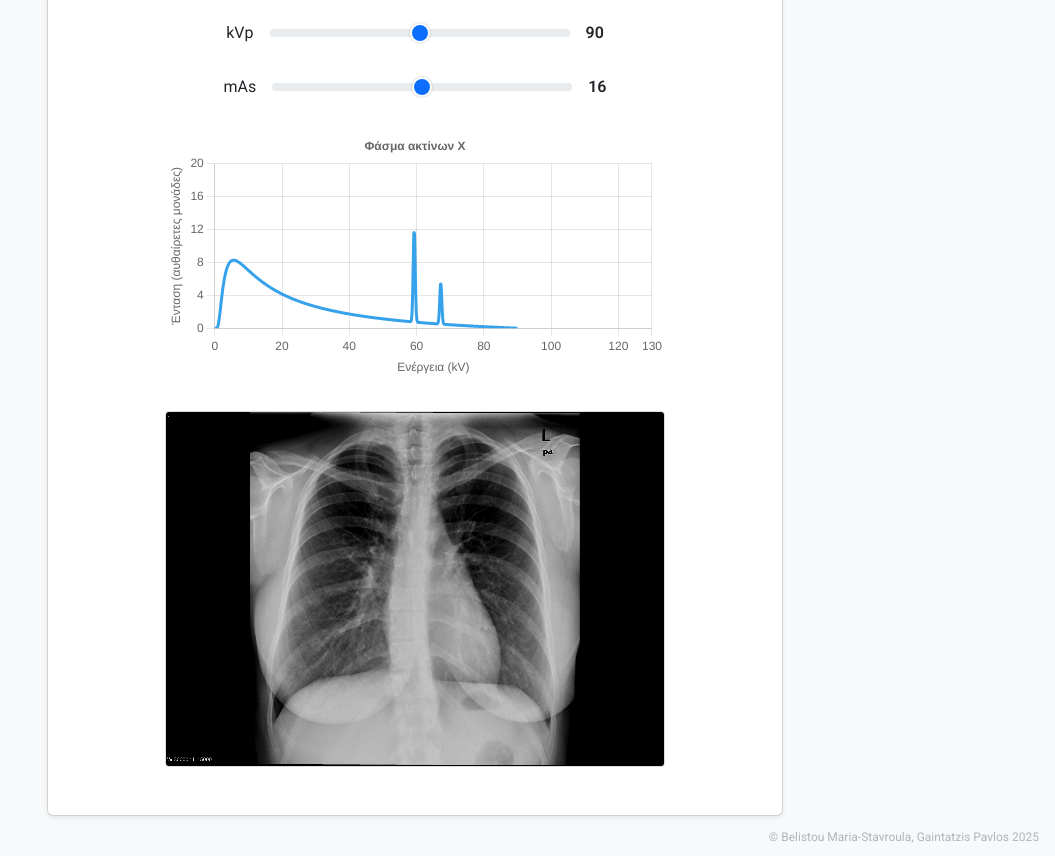
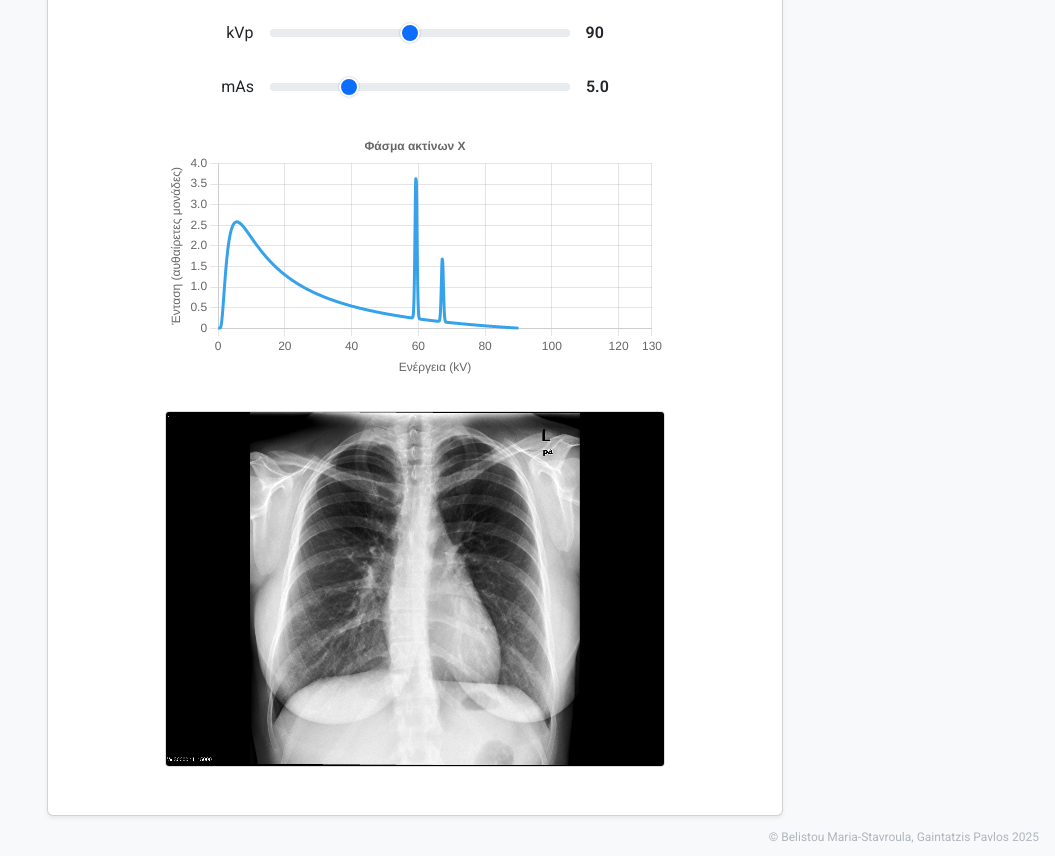
Before and after one commit to paulgai/x-ray-spectrum, a plain HTML site: page index.html in a window 1280 px wide. Shown: the part 68-924 px from the top of the page, without its empty margins (225-1280 px from the left). Drawn offline with nearby package versions, Linux system fonts and the light colour scheme.

Commit message:
Update index.html

```diff
--- a/index.html
+++ b/index.html
@@ -64,8 +64,8 @@
                     type="range"
                     id="kvpSlider"
                     class="form-range me-3"
-                    min="50"
-                    max="130"
+                    min="20"
+                    max="170"
                     value="90"
                     oninput="updateAll()"
                   />
@@ -81,9 +81,10 @@
                     type="range"
                     id="masSlider"
                     class="form-range me-3"
-                    min="2"
-                    max="30"
-                    value="16"
+                    min="0.1"
+                    max="20"
+                    value="5"
+                    step="0.1"
                     oninput="updateAll()"
                   />
                   <span id="masValue" class="fw-bold">16</span>
@@ -139,49 +140,93 @@
           parseFloat(value).toFixed(decimals);
       }
 
+      /* ---------------------------------------------------------------
+   ΠΑΡΑΜΕΤΡΟΙ ΠΟΥ ΡΥΘΜΙΖΕΙΣ ΕΥΚΟΛΑ
+----------------------------------------------------------------*/
+      const CONTRAST_MIN = 0; // ελάχιστο contrast (200 kV)
+      const CONTRAST_MAX = 2; // μέγιστο contrast  (15 kV)
+
+      const BRIGHTNESS_MIN = 0.0; // ελάχιστη φωτεινότητα (200 kV)
+      const BRIGHTNESS_MAX = 2.0; // μέγιστη φωτεινότητα  (15 kV)
+      const KVP_NEUTRAL = 120; // ήταν 110
+      /* ===============================================================
+   updateImageProcessing
+================================================================*/
       function updateImageProcessing() {
         if (!originalImage) return;
 
+        /* 1. Τρέχουσες τιμές sliders */
         const mAs = +document.getElementById("masSlider").value;
         const kVp = +document.getElementById("kvpSlider").value;
 
-        /* -------- φωτεινότητα από mAs --------
-         */
-        // brightness: 2 mAs -> φωτεινό (1.5 περίπου), 30 mAs -> σκοτεινό (0.5)
-        // 3 mAs → 1.0  |  30 mAs → 0.5  (γραμμικό)
-        const brightness = 1 - ((mAs - 3) * 0.5) / 27;
+        /* 2. Φωτεινότητα από mAs  (0.3→4, 3.2→1, 10→0) */
+        const B_mAs = (() => {
+          if (mAs <= 0.3) return 4;
+          if (mAs >= 10) return 0;
+          if (mAs < 3.2) return 1 + ((3.2 - mAs) / (3.2 - 0.3)) * 3;
+          return 1 - (mAs - 3.2) / (10 - 3.2);
+        })();
 
-        /* -------- contrast από kVp ----------
-     110 kVp → 1.0  (ουδέτερο)
-     <110 kVp → >1  (υψηλότερο contrast)
-     >110 kVp → <1  (χαμηλότερο contrast)  */
-        const contrastFactor = 110 / kVp;
+        /* 3. Contrast & Brightness από kVp
+       – κλάδος χαμηλού (15‑110 kV)  &  υψηλού (110‑200 kV)       */
+        let A_kVp, B_kVp;
 
-        const canvas = document.getElementById("imageCanvas");
-        const ctx = canvas.getContext("2d");
-        const img = new ImageData(
-          new Uint8ClampedArray(originalImage.data),
-          originalImage.width,
-          originalImage.height
+        /* --- contrast & brightness από kVp --- */
+        if (kVp <= KVP_NEUTRAL) {
+          const t = (KVP_NEUTRAL - kVp) / (KVP_NEUTRAL - 15); // 0…1
+          B_kVp = 1 + t * (BRIGHTNESS_MAX - 1);
+          A_kVp = 1 + t * (CONTRAST_MAX - 1);
+        } else {
+          const t = (kVp - KVP_NEUTRAL) / (200 - KVP_NEUTRAL); // 0…1
+          B_kVp = 1 - t * (1 - BRIGHTNESS_MIN);
+          A_kVp = 1 - t * (1 - CONTRAST_MIN);
+        }
+
+        /*  Clamp για σιγουριά */
+        B_kVp = Math.max(BRIGHTNESS_MIN, Math.min(BRIGHTNESS_MAX, B_kVp));
+        A_kVp = Math.max(CONTRAST_MIN, Math.min(CONTRAST_MAX, A_kVp));
+
+        const lightenMode = kVp < KVP_NEUTRAL; // <110: μόνο «λεύκανση»
+
+        /* 4. Προετοιμασία καμβά */
+        const src = originalImage.data;
+        const dst = new Uint8ClampedArray(src.length);
+
+        for (let i = 0; i < src.length; i += 4) {
+          /* βάση μόνο με mAs */
+          const baseR = src[i] * B_mAs;
+          const baseG = src[i + 1] * B_mAs;
+          const baseB = src[i + 2] * B_mAs;
+
+          /* contrast γύρω από 128 */
+          let r = (baseR - 128) * A_kVp + 128;
+          let g = (baseG - 128) * A_kVp + 128;
+          let b = (baseB - 128) * A_kVp + 128;
+
+          /* φωτεινότητα kVp */
+          r *= B_kVp;
+          g *= B_kVp;
+          b *= B_kVp;
+
+          /* clamp 0‑255 */
+          r = Math.min(255, Math.max(0, r));
+          g = Math.min(255, Math.max(0, g));
+          b = Math.min(255, Math.max(0, b));
+
+          /* τελικό pixel — μονόδρομη αλλαγή */
+          dst[i] = lightenMode ? Math.max(baseR, r) : Math.min(baseR, r);
+          dst[i + 1] = lightenMode ? Math.max(baseG, g) : Math.min(baseG, g);
+          dst[i + 2] = lightenMode ? Math.max(baseB, b) : Math.min(baseB, b);
+          dst[i + 3] = 255; // πλήρης αδιαφάνεια
+        }
+
+        /* 5. Εμφάνιση στον καμβά */
+        const ctx = document.getElementById("imageCanvas").getContext("2d");
+        ctx.putImageData(
+          new ImageData(dst, originalImage.width, originalImage.height),
+          0,
+          0
         );
-
-        for (let i = 0; i < img.data.length; i += 4) {
-          // φωτεινότητα
-          let r = img.data[i] * brightness;
-          let g = img.data[i + 1] * brightness;
-          let b = img.data[i + 2] * brightness;
-
-          // contrast γύρω από μεσαίο τόνο 128
-          r = (r - 128) * contrastFactor + 128;
-          g = (g - 128) * contrastFactor + 128;
-          b = (b - 128) * contrastFactor + 128;
-
-          // κλάµπάρουμε
-          img.data[i] = Math.min(255, Math.max(0, r));
-          img.data[i + 1] = Math.min(255, Math.max(0, g));
-          img.data[i + 2] = Math.min(255, Math.max(0, b));
-        }
-        ctx.putImageData(img, 0, 0);
       }
 
       function computeData(kvp, mas) {
@@ -242,8 +287,7 @@
                 title: { display: true, text: "Ενέργεια (kV)" },
               },
               y: {
-                min: 0,
-                max: 20,
+                beginAtZero: true, // ξεκινά από το 0, αλλά δεν ορίζει άνω όριο
                 title: { display: true, text: "Ένταση (αυθαίρετες μονάδες)" },
               },
             },
@@ -264,7 +308,7 @@
 
       function updateAll() {
         updateLabel("kvpValue", document.getElementById("kvpSlider").value);
-        updateLabel("masValue", document.getElementById("masSlider").value);
+        updateLabel("masValue", document.getElementById("masSlider").value, 1);
 
         updateImageProcessing(); // ← κλήση της νέας συνάρτησης
         updateChart();
```
